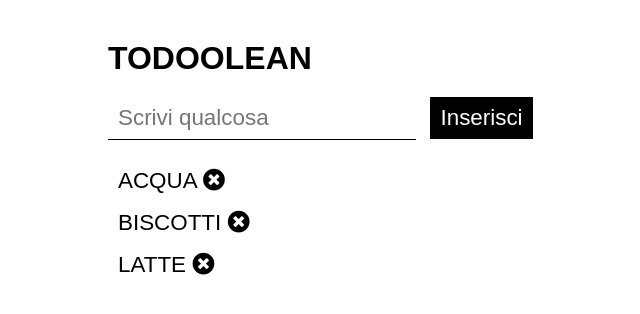
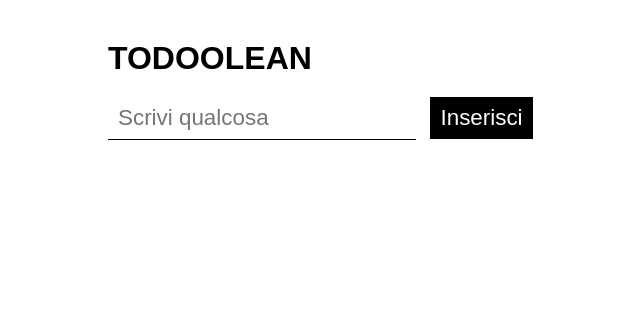
Before and after one commit to francescoscarniglia/rest-todoolean, a plain HTML site: page index.html in a window 1280 px wide. Shown: the whole page, without its empty margins (17-657 px from the left). Drawn offline with Linux system fonts and the light colour scheme.

Commit message:
Start js
remove static html

```diff
--- a/index.html
+++ b/index.html
@@ -19,15 +19,7 @@
   </div><!-- header -->
   <div class="body">
     <ul class="todoList">
-      <li class="todo">Acqua
-        <span class="delete"><i class="fas fa-times-circle curs-pointer"></i></span>
-      </li>
-      <li class="todo">Biscotti
-        <span class="delete"><i class="fas fa-times-circle curs-pointer"></i></span>
-      </li>
-      <li class="todo">Latte
-        <span class="delete"><i class="fas fa-times-circle curs-pointer"></i></span>
-      </li>
+
     </ul><!-- todoList -->
   </div> <!-- body -->
 </div><!-- app -->
```
